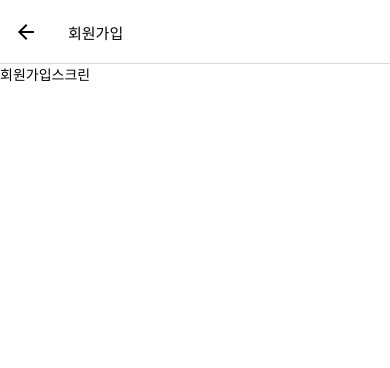
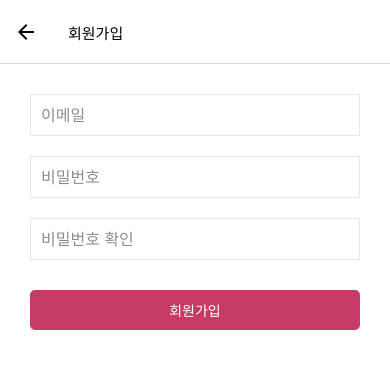
Before and after one commit to PracticeKJY/practice-native, a React Native app in the folder front/: screen /Signup in a window 390 px wide. Shown: the top 368 px of the page. Built offline with nearby package versions, Linux system fonts and the light colour scheme.

Commit message:
feat. 회원가입 스크린 제작 및 유효성 검사 커스텀 훅 추가

```diff
--- a/front/src/components/InputField.tsx
+++ b/front/src/components/InputField.tsx
@@ -82,7 +82,7 @@ const styles = StyleSheet.create({
   },
   error: {
     fontSize: 12,
-    padidngTop: 5,
+    paddingTop: 5,
     color: colors.light.RED_500,
   },
 });
--- a/front/src/screens/auth/SignupScreen.tsx
+++ b/front/src/screens/auth/SignupScreen.tsx
@@ -1,14 +1,60 @@
 import React from 'react';
 import {StyleSheet, Text, View} from 'react-native';
+import {SafeAreaView} from 'react-native-safe-area-context';
+import InputField from '../../components/InputField';
+import useForm from '../../hooks/useForm';
+import CustomButton from '../../components/CustomButton';
+import {validateSignup} from '../../utils';
 
 const SignupScreen = () => {
+  const signup = useForm({
+    initialValue: {
+      email: '',
+      password: '',
+      confirmPassword: '',
+    },
+    validate: validateSignup,
+  });
+
   return (
-    <View>
-      <Text>회원가입스크린</Text>
-    </View>
+    <SafeAreaView style={styles.container}>
+      <View style={styles.inputContainer}>
+        <InputField
+          placeHolder="이메일"
+          error={signup.errors.email}
+          inputMode="email"
+          touched={signup.touched.email}
+          {...signup.getTextInputProps('email')}
+        />
+        <InputField
+          placeHolder="비밀번호"
+          error={signup.errors.password}
+          touched={signup.touched.password}
+          {...signup.getTextInputProps('password')}
+          secureTextEntry
+        />
+        <InputField
+          placeHolder="비밀번호 확인"
+          error={signup.errors.confirmPassword}
+          touched={signup.touched.confirmPassword}
+          {...signup.getTextInputProps('confirmPassword')}
+          secureTextEntry
+        />
+      </View>
+      <CustomButton label="회원가입" />
+    </SafeAreaView>
   );
 };
 
-const styles = StyleSheet.create({});
+const styles = StyleSheet.create({
+  container: {
+    flex: 1,
+    margin: 30,
+  },
+  inputContainer: {
+    gap: 20,
+    marginBottom: 30,
+  },
+});
 
 export default SignupScreen;
--- a/front/src/utils/validate.ts
+++ b/front/src/utils/validate.ts
@@ -1,9 +1,9 @@
-type validateLoginProps = {
+type UserInformation = {
   email: string;
   password: string;
 };
 
-const validateLogin = (values: validateLoginProps) => {
+const validateUser = (values: UserInformation) => {
   const errors = {
     email: '',
     password: '',
@@ -20,4 +20,23 @@ const validateLogin = (values: validateLoginProps) => {
   return errors;
 };
 
-export {validateLogin};
+// 로그인 유효성 검사
+const validateLogin = (values: UserInformation) => {
+  return validateUser(values);
+};
+
+// 회원가입 유효성검사
+const validateSignup = (
+  values: UserInformation & {confirmPassword: string},
+) => {
+  const errors = validateUser(values);
+  const signupErrors = {...errors, confirmPassword: ''};
+
+  if (values.password !== values.confirmPassword) {
+    signupErrors.confirmPassword = '비밀번호가 일치하지 않습니다.';
+  }
+
+  return signupErrors;
+};
+
+export {validateLogin, validateSignup};
```
